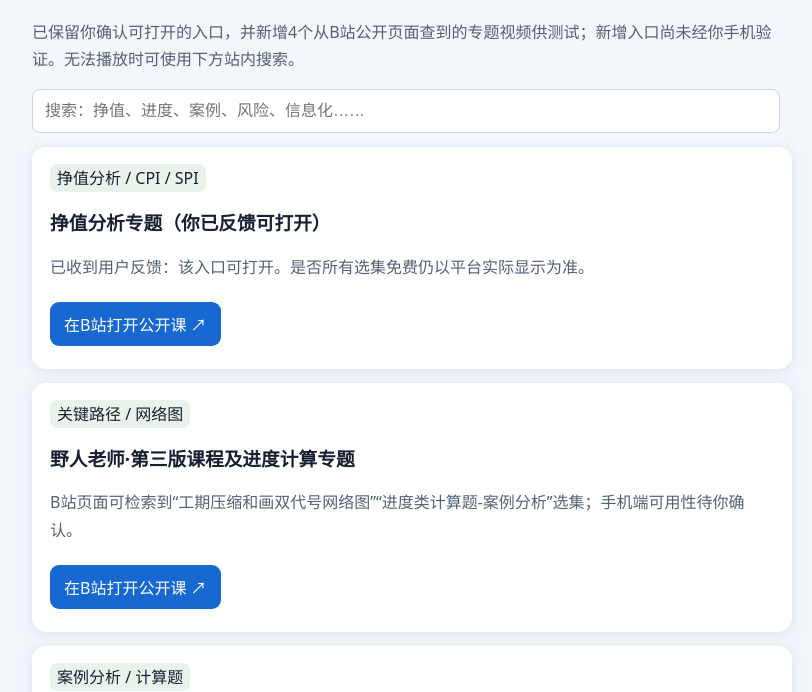
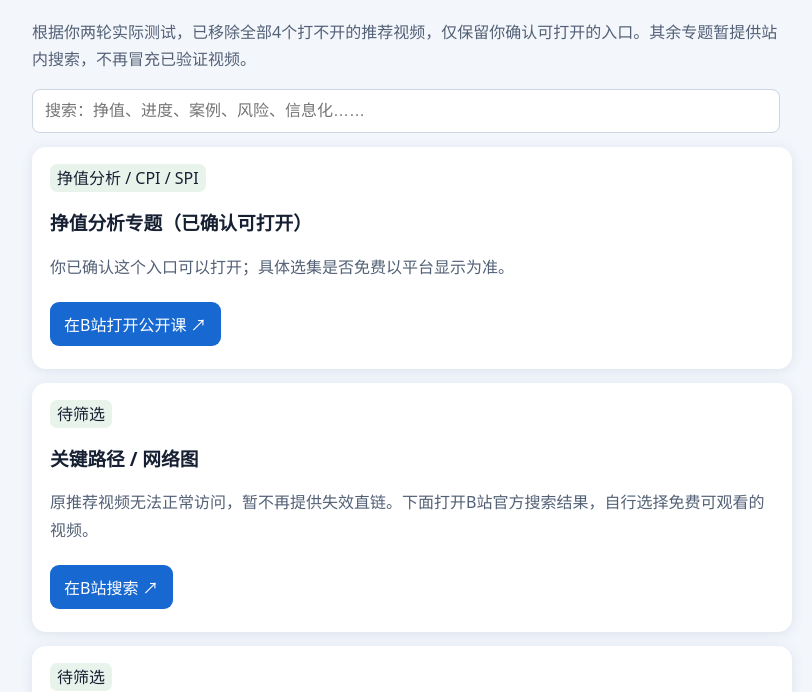
Before and after one commit to janson2026lu-sudo/janson2026lu-sudo.github.io, a plain HTML site: page videos.html in a window 1280 px wide. Shown: the part 112-804 px from the top of the page, without its empty margins (228-1040 px from the left). Drawn offline with Linux system fonts and the light colour scheme.

Commit message:
Remove four repeatedly inaccessible videos; retain only user-verified entry

```diff
--- a/videos.html
+++ b/videos.html
@@ -1,11 +1,5 @@
-<!doctype html><html lang="zh-CN"><head><meta charset="utf-8"><meta name="viewport" content="width=device-width,initial-scale=1"><title>免费名师课堂｜软考中项</title><style>body{font-family:system-ui;background:#f3f6fb;color:#172033;margin:0}main{max-width:760px;margin:auto;padding:18px}.card{background:white;border-radius:14px;padding:18px;margin:14px 0;box-shadow:0 2px 12px #dbe2ee}a.btn{display:inline-block;background:#1769d1;color:white;padding:10px 14px;border-radius:9px;text-decoration:none;margin:5px 6px 5px 0}small,p{line-height:1.7;color:#536176}.tag{background:#e8f3eb;padding:3px 7px;border-radius:7px}input{width:95%;padding:12px;border:1px solid #cdd5e2;border-radius:8px;font-size:16px}</style></head><body><main><a href="./">← 返回刷题首页</a><h1>🎓 免费名师课堂</h1><p>已保留你确认可打开的入口，并新增4个从B站公开页面查到的专题视频供测试；新增入口尚未经你手机验证。无法播放时可使用下方站内搜索。</p><input id="search" placeholder="搜索：挣值、进度、案例、风险、信息化……" oninput="render()"><div id="list"></div></main><script>
-const videos=[
-{t:'挣值分析 / CPI / SPI',n:'挣值分析专题（你已反馈可打开）',url:'https://www.bilibili.com/list/ml923041849',note:'已收到用户反馈：该入口可打开。是否所有选集免费仍以平台实际显示为准。',keys:'挣值 CPI SPI EV PV AC 成本 偏差'}
- ,{t:'关键路径 / 网络图',n:'野人老师·第三版课程及进度计算专题',url:'https://www.bilibili.com/video/BV1hK411A7KC/',note:'B站页面可检索到“工期压缩和画双代号网络图”“进度类计算题-案例分析”选集；手机端可用性待你确认。',keys:'关键路径 进度 网络图 时差 PERT'},
-{t:'案例分析 / 计算题',n:'郑房新·2026第三版计算题与案例专题',url:'https://www.bilibili.com/video/BV1RS4y187So/',note:'页面列有计算题专题01—04及案例专题01—03；是否免费可完整播放待确认。',keys:'案例 计算 挣值 关键路径'},
-{t:'历年真题讲解',n:'野人老师·2023年11月案例计算题解析',url:'https://www.bilibili.com/video/BV1rB4y1d7HL',note:'2023年11月第3批案例计算题专项，属于单条公开稿件；可用性待确认。',keys:'案例 计算 真题 2023'},
-{t:'历年真题讲解',n:'江山老师·2022下半年全国卷案例计算题',url:'https://www.bilibili.com/video/BV1bD4y1x7UA/',note:'单条真题计算讲解；具体播放权限以B站为准。',keys:'案例 计算 真题 2022 全国卷'}
-];
+<!doctype html><html lang="zh-CN"><head><meta charset="utf-8"><meta name="viewport" content="width=device-width,initial-scale=1"><title>免费名师课堂｜软考中项</title><style>body{font-family:system-ui;background:#f3f6fb;color:#172033;margin:0}main{max-width:760px;margin:auto;padding:18px}.card{background:white;border-radius:14px;padding:18px;margin:14px 0;box-shadow:0 2px 12px #dbe2ee}a.btn{display:inline-block;background:#1769d1;color:white;padding:10px 14px;border-radius:9px;text-decoration:none;margin:5px 6px 5px 0}small,p{line-height:1.7;color:#536176}.tag{background:#e8f3eb;padding:3px 7px;border-radius:7px}input{width:95%;padding:12px;border:1px solid #cdd5e2;border-radius:8px;font-size:16px}</style></head><body><main><a href="./">← 返回刷题首页</a><h1>🎓 免费名师课堂</h1><p>根据你两轮实际测试，已移除全部4个打不开的推荐视频，仅保留你确认可打开的入口。其余专题暂提供站内搜索，不再冒充已验证视频。</p><input id="search" placeholder="搜索：挣值、进度、案例、风险、信息化……" oninput="render()"><div id="list"></div></main><script>
+const videos=[{t:'挣值分析 / CPI / SPI',n:'挣值分析专题（已确认可打开）',url:'https://www.bilibili.com/list/ml923041849',note:'你已确认这个入口可以打开；具体选集是否免费以平台显示为准。',keys:'挣值 CPI SPI EV PV AC 成本 偏差'}];
 const searches=[
 {t:'关键路径 / 网络图',q:'系统集成项目管理工程师 第三版 关键路径 计算 免费讲解'},
 {t:'案例分析',q:'系统集成项目管理工程师 第三版 案例分析 免费课程'},
```
